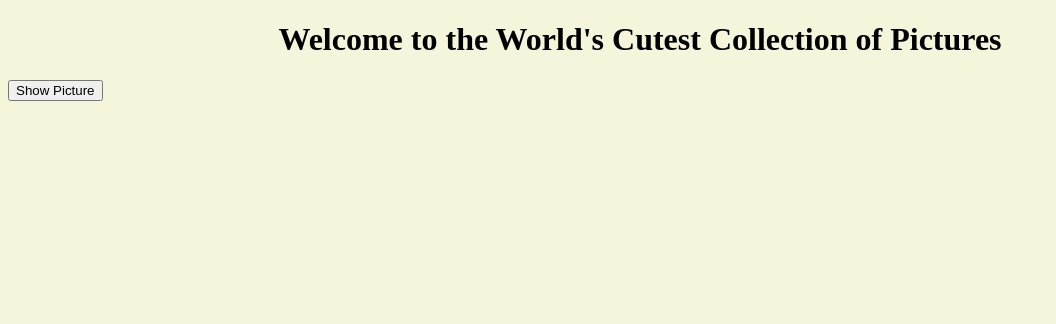
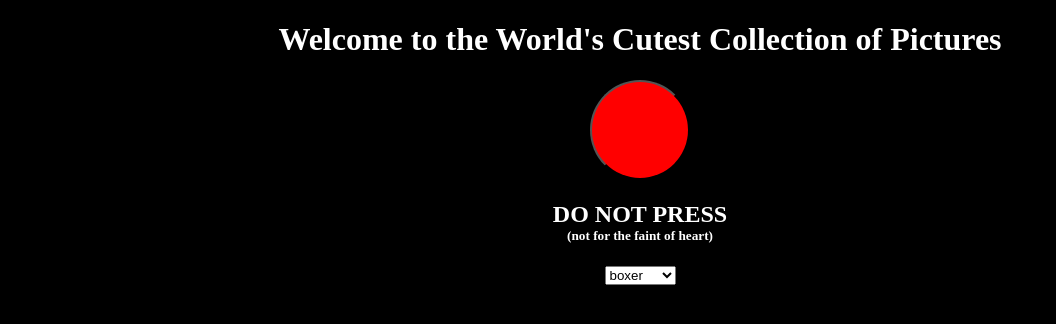
Before and after one commit to GeorgePatel/doggos, a plain HTML site: page index.html in a window 1280 px wide. Shown: the whole page, without its empty margins (0-1056 px from the left). Drawn offline with Linux system fonts and the light colour scheme.

Commit message:
Shows loading gif while waiting for AJAX. Added filter options to view certain breeds.

```diff
--- a/doggos.css
+++ b/doggos.css
@@ -3,20 +3,61 @@
 /*}*/
 
 body {
-    background-color: beige;
+    background-color: black;
+    color: white;
 }
 
 h1 {
+    display: flex;
     justify-content: center;
-    display: flex;
 }
 
-button {
+.big-button {
+    display: flex;
     justify-content: center;
+}
+
+h2 {
     display: flex;
-    margin-bottom: 25px;
+    justify-content: center;
+    margin-bottom: 0;
+}
+
+h5 {
+    display: flex;
+    justify-content: center;
+    margin-top: 0;
+}
+
+.breed-box {
+    display: flex;
+    justify-content: center;
+}
+
+button.add-doggo {
+    cursor: pointer;
+    height: 100px;
+    width: 100px;
+    border-radius: 50%;
+    background-color: red;
+    /*border: 1px solid black;*/
+}
+
+button.add-doggo:hover {
+    background-color: #ff3232;
+    /*border: 1px solid black;*/
+}
+
+button.add-doggo:active {
+    background-color: #c80000;
+    /*border: 1px solid black;*/
 }
 
 .doggos {
+    margin: 100px 50px 100px 100px;
+    justify-content: space-between;
+}
 
+.dog {
+    margin: 10px;
 }
--- a/doggos.js
+++ b/doggos.js
@@ -22,12 +22,23 @@
 // }
 //
 // document.querySelector(".add-doggo").addEventListener("click", addNewDoggo);
-
-const DOG_URL = "https://dog.ceo/api/breeds/image/random";
-
 const doggos = document.querySelector(".doggos");
 
+const breed = document.querySelector(".breed");
+
+const pic_length = 300;
+
 function addNewDoggo() {
+    const DOG_URL = "https://dog.ceo/api/breed/" + breed.value + "/images/random";
+
+    const loading = document.createElement("img");
+
+    loading.src = "https://media3.giphy.com/media/3o7bu3XilJ5BOiSGic/giphy.gif";
+    loading.width = pic_length;
+    loading.height = pic_length;
+
+    doggos.appendChild(loading);
+
     const promise = fetch(DOG_URL);
     promise
         .then(function(response) {
@@ -35,10 +46,16 @@ function addNewDoggo() {
             return processingPromise;
         })
         .then(function(processedResponse) {
-            const img = document.createElement("img");
-            img.src = processedResponse.message;
-            img.alt = "Cute doggo";
-            doggos.appendChild(img);
+            const dog = document.createElement("img");
+
+            dog.src = processedResponse.message;
+            dog.width = pic_length;
+            dog.height = pic_length;
+            dog.alt = "Cute doggo";
+            dog.className = "dog";
+
+            doggos.removeChild(loading);
+            doggos.appendChild(dog);
         });
 }
 
--- a/index.html
+++ b/index.html
@@ -28,10 +28,37 @@
 </head>
 
 <body>
-
     <h1>Welcome to the World's Cutest Collection of Pictures</h1>
 
-    <button class="add-doggo">Show Picture</button>
+    <div class="big-button">
+        <div>
+            <button class="add-doggo"></button>
+        </div>
+    </div>
+    <div class="warning">
+        <h2>DO NOT PRESS</h2>
+        <h5>(not for the faint of heart)</h5>
+        <label class="breed-box">
+            <select name="breeds" class="breed">
+                <option value="boxer">boxer</option>
+                <option value="bulldog" >bulldog</option>
+                <option value="corgi">corgi</option>
+                <option value="dane">dane</option>
+                <option value="hound">hound</option>
+                <option value="husky">husky</option>
+                <option value="maltese">maltese</option>
+                <option value="pitbull">pitbull</option>
+                <option value="poodle">poodle</option>
+                <option value="pug">pug</option>
+                <option value="retriever">retriever</option>
+                <option value="shiba">shiba</option>
+            </select>
+        </label>
+    </div>
+    <!--    <div class="header">-->
+<!--        <button class="add-doggo"></button>-->
+<!--        <h2>DO NOT PRESS</h2>-->
+<!--    </div>-->
 
     <div class="doggos">
     </div>
```
